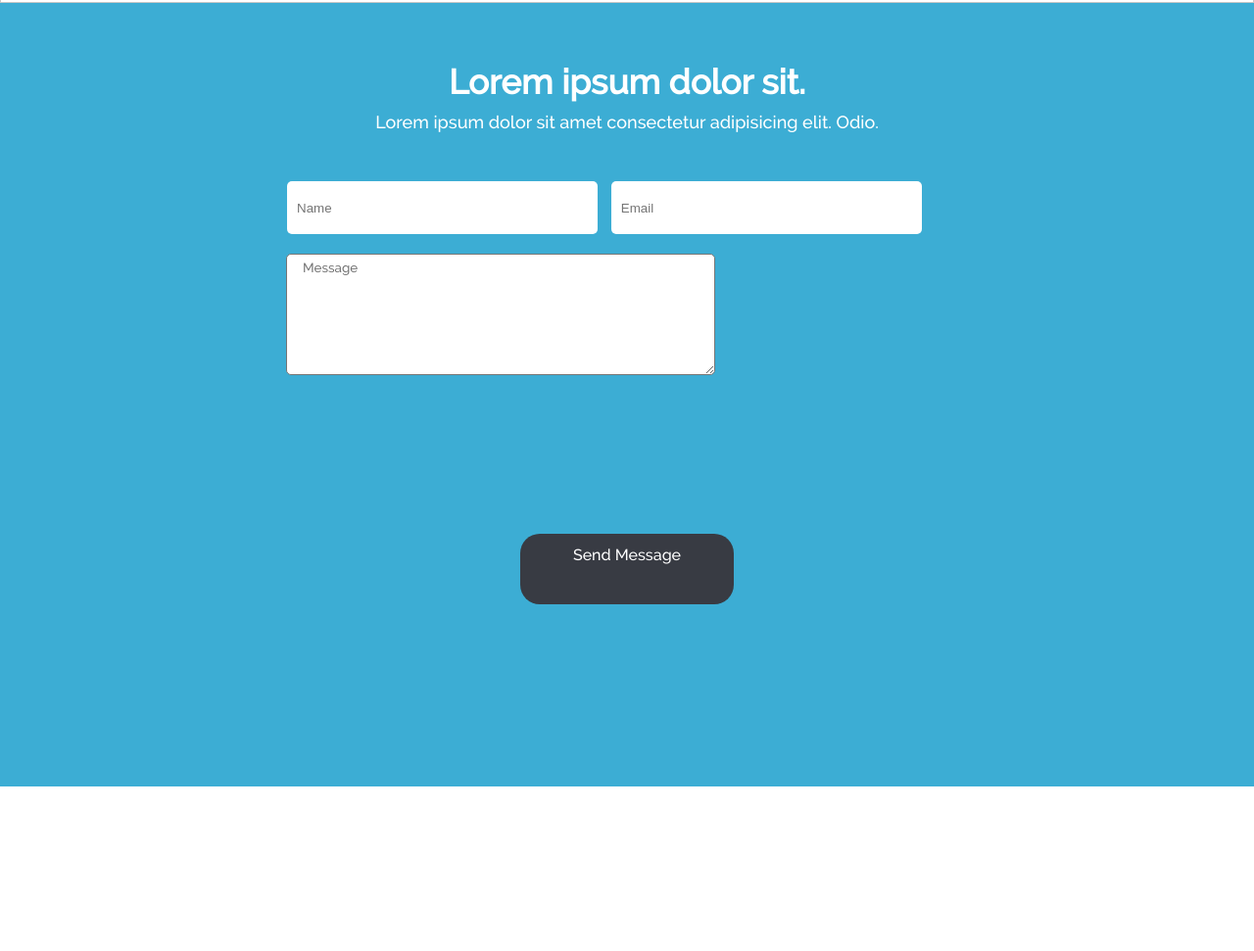
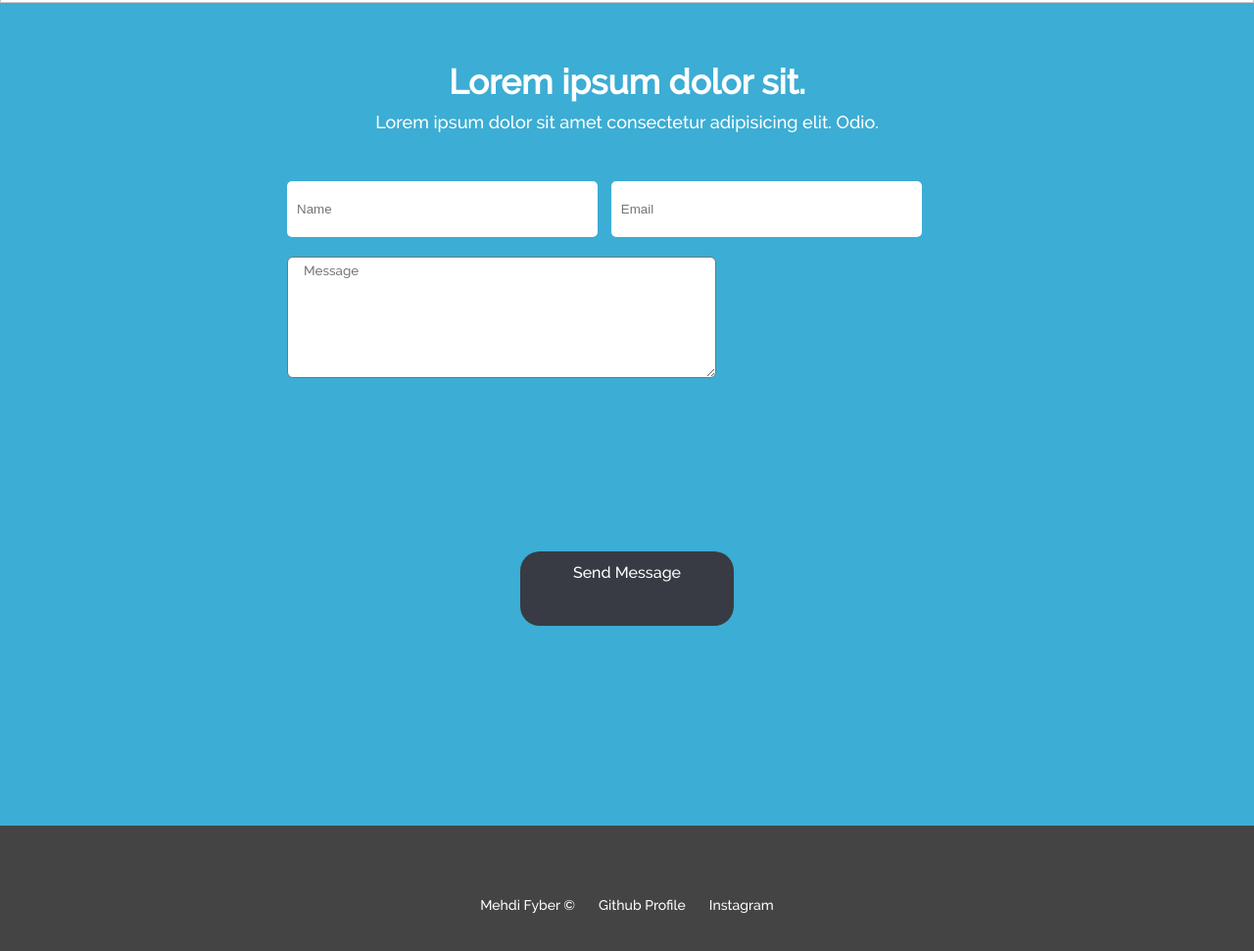
Before and after one commit to MahdiSadeghi26/ASH, a plain HTML site: page index.html in a window 1280 px wide. Shown: the part 2525-3496 px from the top of the page at 98% size. Before the commit the page ends 3328 px from the top, so only its background shows below. Drawn offline with Linux system fonts and the light colour scheme.

Commit message:
footer section Designed

```diff
--- a/index.html
+++ b/index.html
@@ -125,12 +125,18 @@
         <input type="text" placeholder="Name" />
         <input type="text" placeholder="Email" />
         <div class="comment">
-          <textarea placeholder="Message" cols="62" rows="7" ></textarea>
+          <textarea placeholder="Message" cols="62" rows="7"></textarea>
         </div>
         <!-- submit btn -->
       </div>
-      <a href="#" class="btn-dark submit-btn">Send Message</a>
+      <a href="#" class="btn-dark">Send Message</a>
     </div>
-    <div class="footer"></div>
+    <div class="footer">
+      <ul>
+        <li><a href="#">Mehdi Fyber ©</a></li>
+        <li><a href="https://github.com/MahdiSadeghi26">Github Profile</a></li>
+        <li><a href="https://instagram.com/mahdi_sadeghi26">Instagram</a></li>
+      </ul>
+    </div>
   </body>
 </html>
--- a/style/style.css
+++ b/style/style.css
@@ -297,14 +297,13 @@ body {
   display: flex;
   flex-direction: column;
   width: 100%;
-  height: 100vh;
+  height: 105vh;
   background-color: #3cadd4;
   color: #fff;
-  justify-content: stretch;
+  align-items: center;
 }
 .header-txt {
   text-align: center;
-  align-self: center;
   font-weight: 300;
   font-size: 18px;
   padding: 50px 0px;
@@ -315,7 +314,6 @@ body {
   font-size: 35px;
 }
 .contact-inp {
-  align-self: center;
   width: 55%;
   height: 45%;
   color: #444;
@@ -330,19 +328,36 @@ body {
   background: #ffffff;
 }
 .comment {
-  padding: 20px 4px;
+  padding: 20px 5px;
   color: #383b43;
 }
 .comment > textarea {
   padding: 5px 16px;
   font-family:inherit;
-  border-radius: 5px;
+  border-radius: 6px;
 }
 .contact a:last-of-type{
-  align-self: center;
   width:17%;
   height: 9%;
   border-radius: 20px;
   text-align: center;
   padding: 12px 0;
 }
+/* end of contact section */
+/* footer section */
+.footer{
+  background-color: #444;
+  width: 100%;
+  height: 20vh;
+  display: flex;
+  justify-content: center;
+  flex-direction: column;
+}.footer ul{
+  align-self: center;
+}
+.footer ul li{
+  display: inline-block;
+  padding: 0 10px;
+  font-size: 14px;
+  color: #858585;
+}
```
